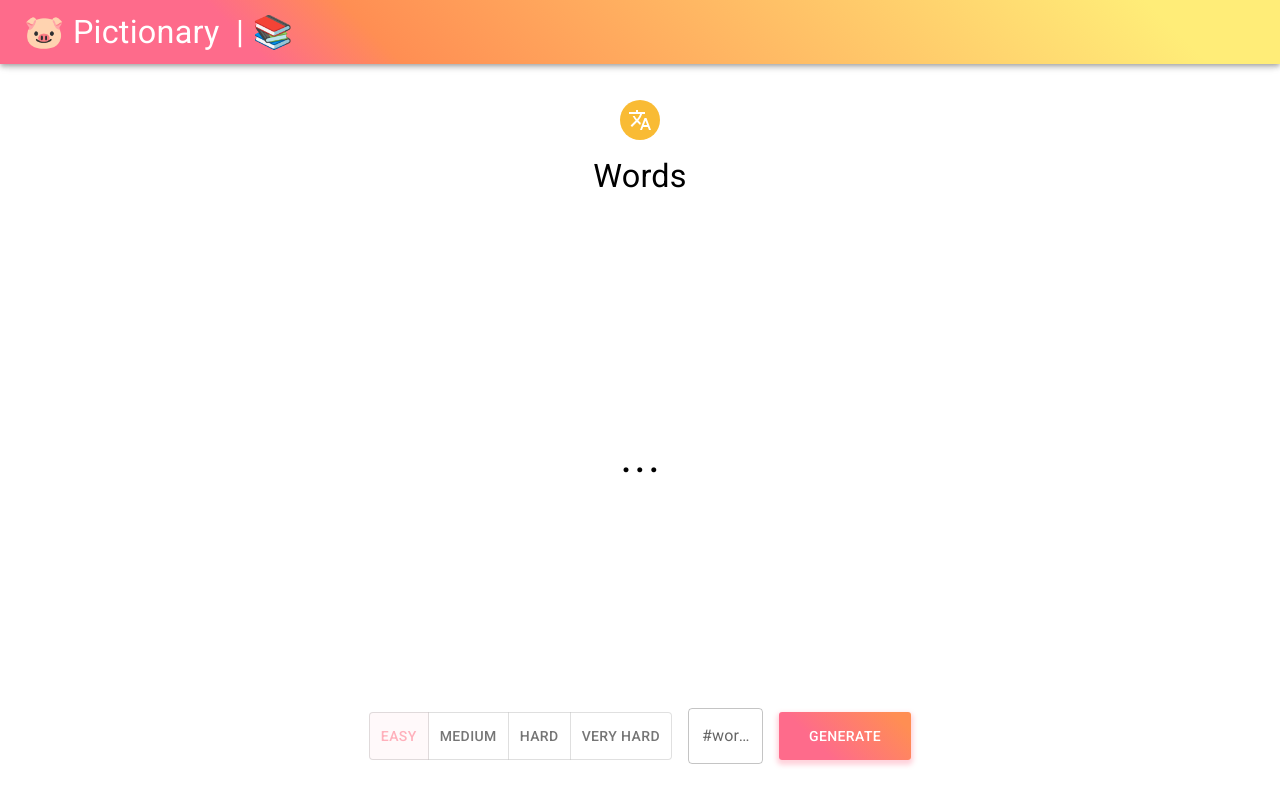
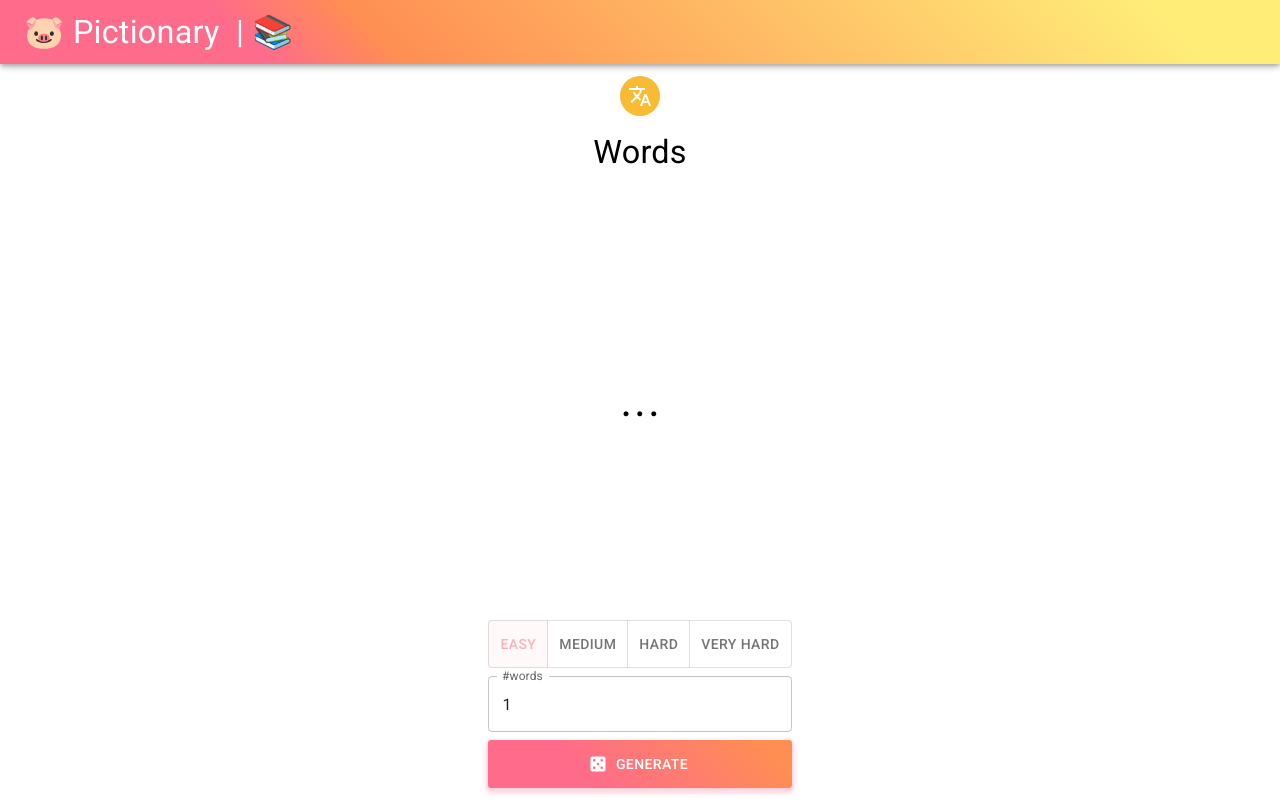
Before and after one commit to andHW/pig-pic, a React (Vite) app: page /pig-pic/words in a window 1280 px wide. Built offline with nearby package versions, Linux system fonts and the light colour scheme.

Commit message:
Fix Words

```diff
--- a/src/pages/Words.tsx
+++ b/src/pages/Words.tsx
@@ -3,6 +3,7 @@ import { useCallback, useMemo, useState } from "react";
 import styled from "@emotion/styled";
 import { Avatar, Box, Button, Stack, TextField, ToggleButton, ToggleButtonGroup, Typography, useMediaQuery, useTheme } from "@mui/material";
 import TranslateIcon from '@mui/icons-material/Translate';
+import CasinoIcon from '@mui/icons-material/Casino';
 
 import { useWordsContext } from "../useWordsContext";
 import { Difficulty } from "../Difficulty";
@@ -10,12 +11,10 @@ import { Difficulty } from "../Difficulty";
 const MAX_WORDS = 20;
 const MIN_WORDS = 1;
 const SMALL_SCREEN_HEIGHT = '32vh';
-const LARGE_SCREEN_HEIGHT = '64vh';
+const LARGE_SCREEN_HEIGHT = '56vh';
 const WIDTH = '85%';
 const SMALL_SCREEN_VARIANT = 'h5';
 const LARGE_SCREEN_VARIANT = 'h2';
-const SMALL_SCREEN_DIRECTION = 'column';
-const LARGE_SCREEN_DIRECTION = 'row';
 
 const WordsTypography =
   ({ isSmallScreen, words }: { isSmallScreen: boolean, words: string }) => (
@@ -40,9 +39,7 @@ const WordTextField =
     return (
       <TextField
         label="#words"
-        size="medium"
         fullWidth={isSmallScreen}
-        type="number"
         value={numWords}
         onChange={handleChange}
         inputProps={{ min: MIN_WORDS, max: MAX_WORDS }}
@@ -74,7 +71,9 @@ const DifficultyToggle: React.FC<DifficultyToggleProps> = ({ difficulty, setDiff
     <ToggleButtonGroup value={difficulty} color="primary">
       {
         difficultyValues.map((value) => (
-          <ToggleButton key={value} value={value} onClick={() => setDifficulty(value)}>
+          <ToggleButton
+            key={value} value={value} onClick={() => setDifficulty(value)}
+          >
             {value}
           </ToggleButton>
         ))
@@ -90,8 +89,8 @@ function Words() {
   const wordsContext = useWordsContext();
   const [words, setWords] = useState<string>('');
   const [difficulty, setDifficulty] = useState<Difficulty>(Difficulty.Easy);
-  const [numWords, setNumWords] = useState<string>('');
-  const numWordsInt = parseInt(numWords);
+  const [numWords, setNumWords] = useState<string>('1');
+  const numWordsInt = Math.min( MAX_WORDS, parseInt(numWords));
 
   const generateWord = useCallback(() => {
     const words = wordsContext[difficulty];
@@ -109,8 +108,14 @@ function Words() {
     setWords(words.join(', '));
   }, [numWordsInt, generateWord, setWords]);
 
+  const handleKeyPress = (event: { key: string; }) => {
+    if(event.key === 'Enter'){
+      generateWords();
+    }
+  }
+
   return (
-    <StyledBox>
+    <StyledBox onKeyUp={handleKeyPress}>
       <Stack spacing={2} alignItems="center" width={250}>
         <Avatar sx={{ bgcolor: 'secondary.main' }}>
           <TranslateIcon/>
@@ -120,11 +125,11 @@ function Words() {
       <Box sx={{height: isSmallScreen ? SMALL_SCREEN_HEIGHT : LARGE_SCREEN_HEIGHT, width: WIDTH ,display: 'flex', justifyContent: 'center', alignItems: 'center'}}>
         <WordsTypography isSmallScreen={isSmallScreen} words={words} />
       </Box>
-      <Stack spacing={2} direction={isSmallScreen ? SMALL_SCREEN_DIRECTION : LARGE_SCREEN_DIRECTION} alignItems={'center'}>
+      <Stack spacing={1} direction={'column'}>
         <DifficultyToggle difficulty={difficulty} setDifficulty={setDifficulty} />
         <WordTextField isSmallScreen={isSmallScreen} numWords={numWords} setNumWords={setNumWords} numWordsInt={numWordsInt} />
-        <Button onClick={generateWords} fullWidth={isSmallScreen}>
-          Generate
+        <Button onClick={generateWords} startIcon={<CasinoIcon/>}>
+            Generate
         </Button>
       </Stack>
     </StyledBox>
```
